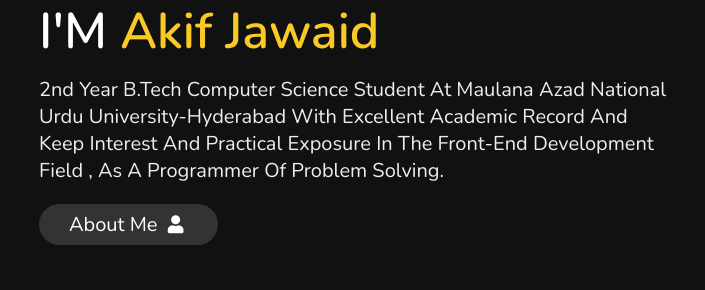
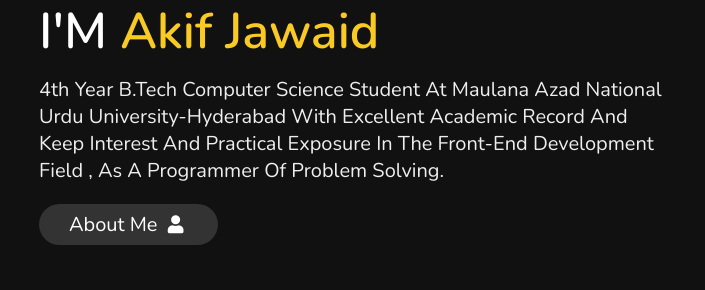
Before and after one commit to akifTheDev/portfolio, a plain HTML site: page index.html in a window 1280 px wide. Shown: the part 296-586 px from the top of the page, 461-1166 px from the left. Drawn offline with nearby package versions, Linux system fonts and the light colour scheme.

Commit message:
Update index.html

```diff
--- a/index.html
+++ b/index.html
@@ -48,7 +48,7 @@
 
         <h3>HI THERE !</h3>
         <h1>I'M <span>Akif Jawaid</span></h1>
-        <p>2nd year B.Tech Computer Science student at Maulana Azad National Urdu University-Hyderabad with excellent
+        <p>4th year B.Tech Computer Science student at Maulana Azad National Urdu University-Hyderabad with excellent
             academic record and keep interest and practical exposure in the Front-end Development field , as a
             programmer of problem solving.
         </p>
```
